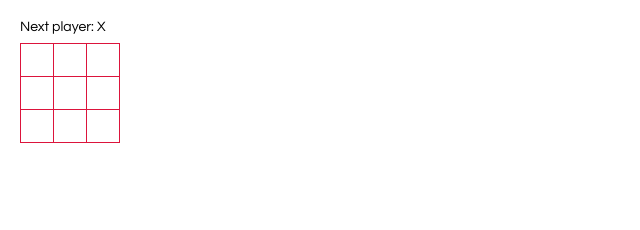
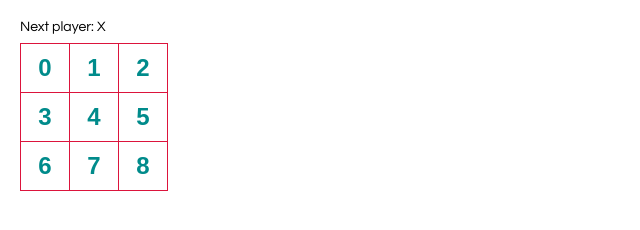
Before and after one commit to carmen-tm/learning-react-TicTacToe, a React app: page / in a window 1280 px wide. Shown: the whole page, without its empty margins (0-640 px from the left). Built offline with nearby package versions, Linux system fonts and the light colour scheme.

Commit message:
Add props and state to the component Square, make it interactive to clicks, and update its state through callback

```diff
--- a/src/components/Board.js
+++ b/src/components/Board.js
@@ -3,8 +3,15 @@
 import Square from './Square';
 
 class Board extends Component {
+	constructor(props) {
+		super(props);
+
+		this.renderSquare = this.renderSquare.bind(this);
+	}
+
+	//Method of the class Board
 	renderSquare(i) {
-		return <Square />;
+		return <Square index={i} name={`Square Number ${i}`} />;
 	}
 
 	render() {
--- a/src/components/Square.js
+++ b/src/components/Square.js
@@ -2,8 +2,34 @@ import React, { Component } from 'react';
 import styles from './Square.module.scss';
 
 class Square extends Component {
+	constructor(props) {
+		super(props);
+		this.state = {
+			value: props.index
+		};
+		this.handleClick = this.handleClick.bind(this);
+	}
+	handleClick() {
+		const filled = 'x';
+		//Easy way
+		// this.setState({ value: filled });
+		//Callback way
+		this.setState((prevState, props) => ({
+			value: prevState.value === props.index ? filled : props.index
+		}));
+	}
 	render() {
-		return <button className={styles.square}>{/* TODO */}</button>;
+		const { name } = this.props;
+		const { value } = this.state;
+		return (
+			<button
+				onClick={this.handleClick}
+				data-id={name}
+				className={styles.square}
+			>
+				{value}
+			</button>
+		);
 	}
 }
 
--- a/src/components/Square.module.scss
+++ b/src/components/Square.module.scss
@@ -1,16 +1,17 @@
 .square {
-	background: #fff;
+	background: white;
 	border: 1px solid crimson;
 	float: left;
 	font-size: 24px;
 	font-weight: bold;
 	line-height: 34px;
-	height: 34px;
 	margin-right: -1px;
 	margin-top: -1px;
 	padding: 0;
 	text-align: center;
-	width: 34px;
+	height: 50px;
+	width: 50px;
+	color: darkcyan;
 }
 
 .square:focus {
```
